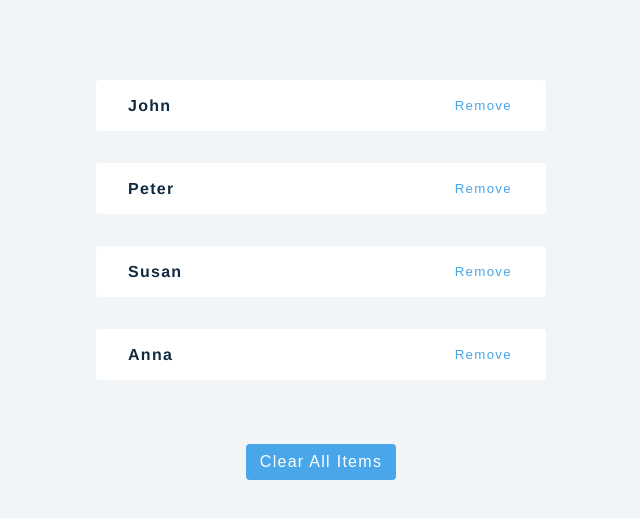
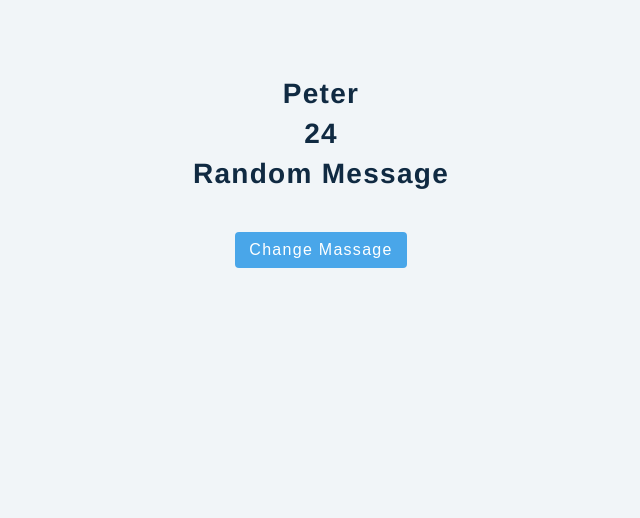
Before and after one commit to locaulker/react-advanced-v18, a React (Create React App) app: page / in a window 1280 px wide. Shown: the top 518 px of the page, without its empty margins (319-959 px from the left). Built offline with nearby package versions, Linux system fonts and the light colour scheme.

Commit message:
finished useState object example

```diff
--- a/src/App.js
+++ b/src/App.js
@@ -1,5 +1,5 @@
 import React from "react"
-import Setup from "./tutorial/01-useState/setup/3-useState-array"
+import Setup from "./tutorial/01-useState/setup/4-useState-object"
 
 function App() {
   return (
--- a/src/tutorial/01-useState/setup/4-useState-object.js
+++ b/src/tutorial/01-useState/setup/4-useState-object.js
@@ -1,7 +1,25 @@
-import React, { useState } from 'react';
+import React, { useState } from "react"
 
 const UseStateObject = () => {
-  return <h2>useState object example</h2>;
-};
+  const [person, setPerson] = useState({
+    name: "Peter",
+    age: 24,
+    message: "random message",
+  })
+  const changeMessage = () => {
+    setPerson({ ...person, message: "Hello World" })
+  }
 
-export default UseStateObject;
+  return (
+    <>
+      <h3>{person.name}</h3>
+      <h3>{person.age}</h3>
+      <h3>{person.message}</h3>
+      <button className="btn" onClick={changeMessage}>
+        Change Massage
+      </button>
+    </>
+  )
+}
+
+export default UseStateObject
```
